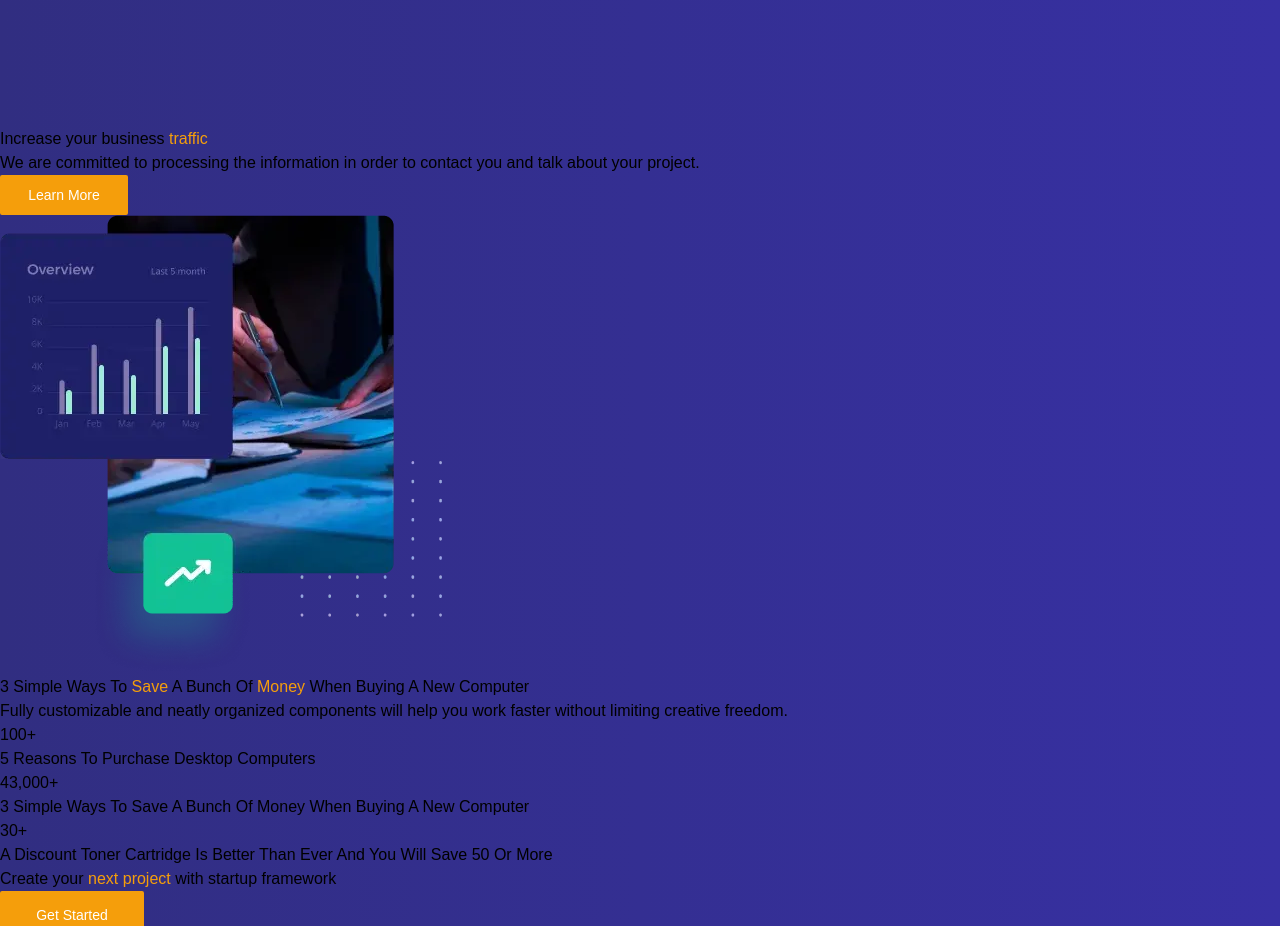
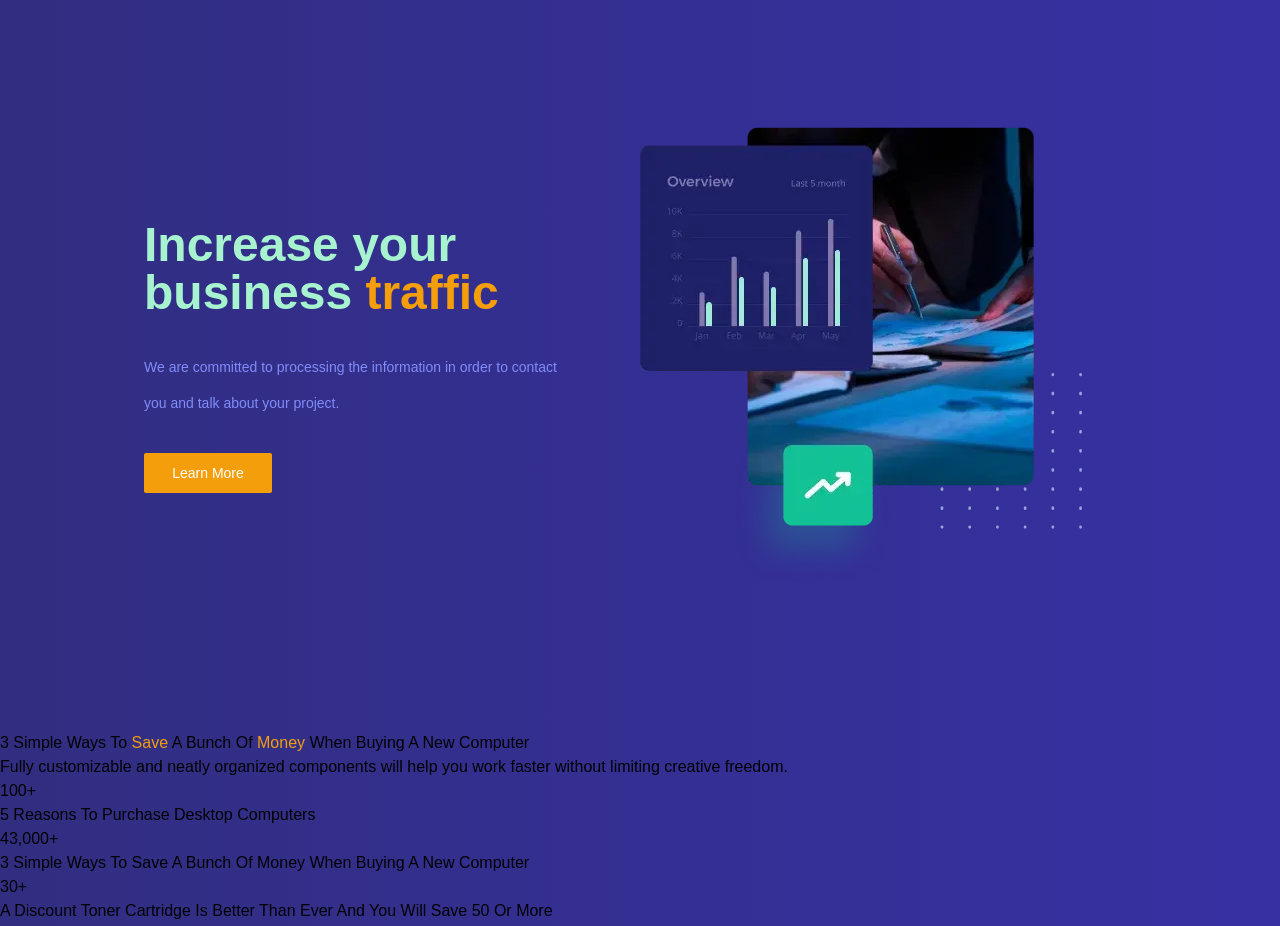
Before and after one commit to ladeirakelwin/landing-page-one, a Next.js app: page / in a window 1280 px wide. Shown: the part 1060-1986 px from the top of the page. Built offline with nearby package versions, Linux system fonts and the light colour scheme.

Commit message:
suggest styles

```diff
--- a/src/pages/index.tsx
+++ b/src/pages/index.tsx
@@ -177,12 +177,12 @@ export default function Home() {
             ))}
           </div>
         </section>
-        <section>
-          <div>
-            <h2>
+        <section id="suggest" className="px-36 items-center justify-center flex pb-36">
+          <div className="flex flex-col gap-8 w-1/2">
+            <h2 className="text-green-200 text-5xl font-semibold">
               Increase your business <YellowFont>traffic</YellowFont>
             </h2>
-            <p>
+            <p className="text-sm text-indigo-400 w-5/6 leading-9">
               We are committed to processing the information in order to contact
               you and talk about your project.
             </p>
@@ -190,7 +190,7 @@ export default function Home() {
               Learn More
             </Button>
           </div>
-          <div>
+          <div className="w-1/2">
             <img src="/call-to-action.webp" alt="call to action image" />
           </div>
         </section>
```
